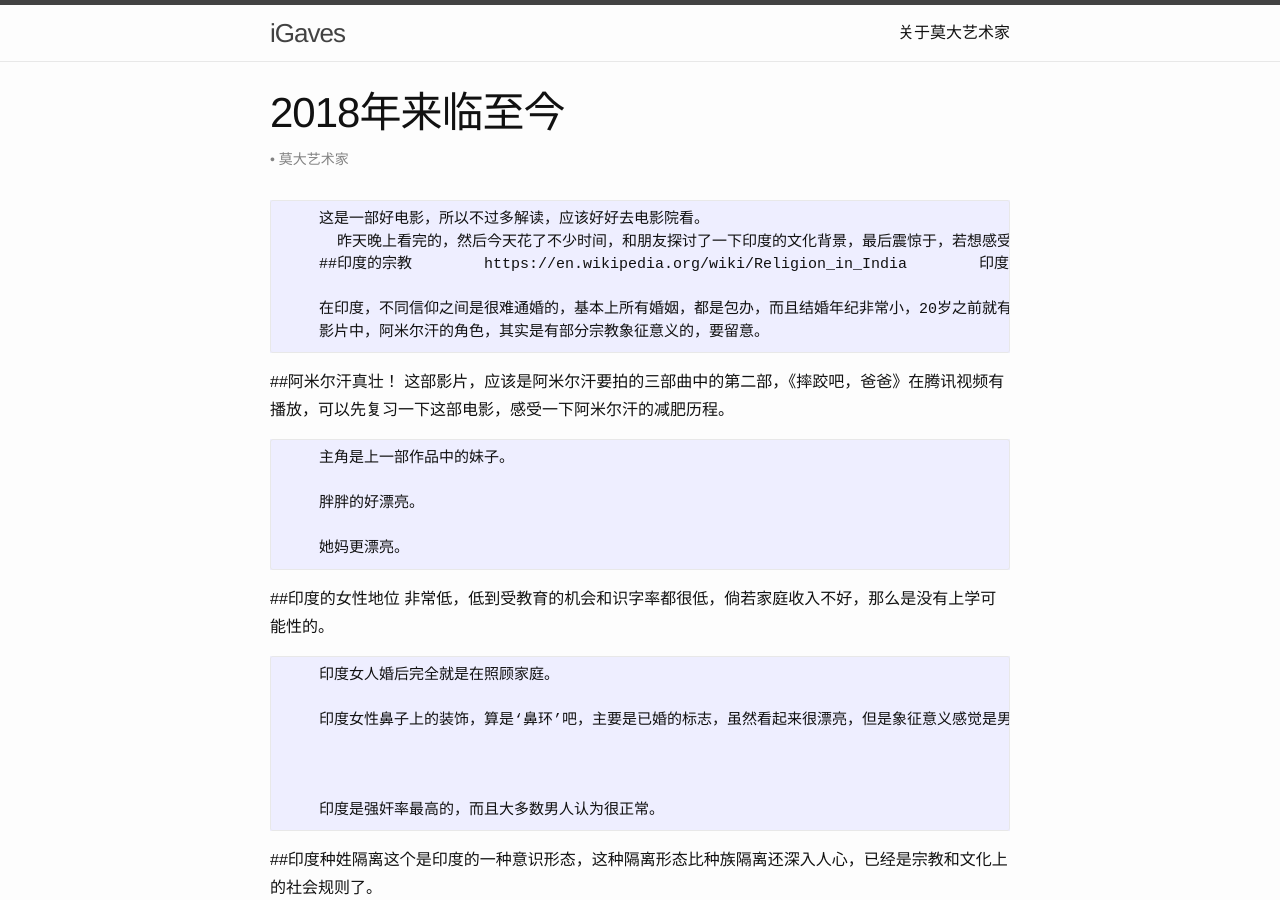
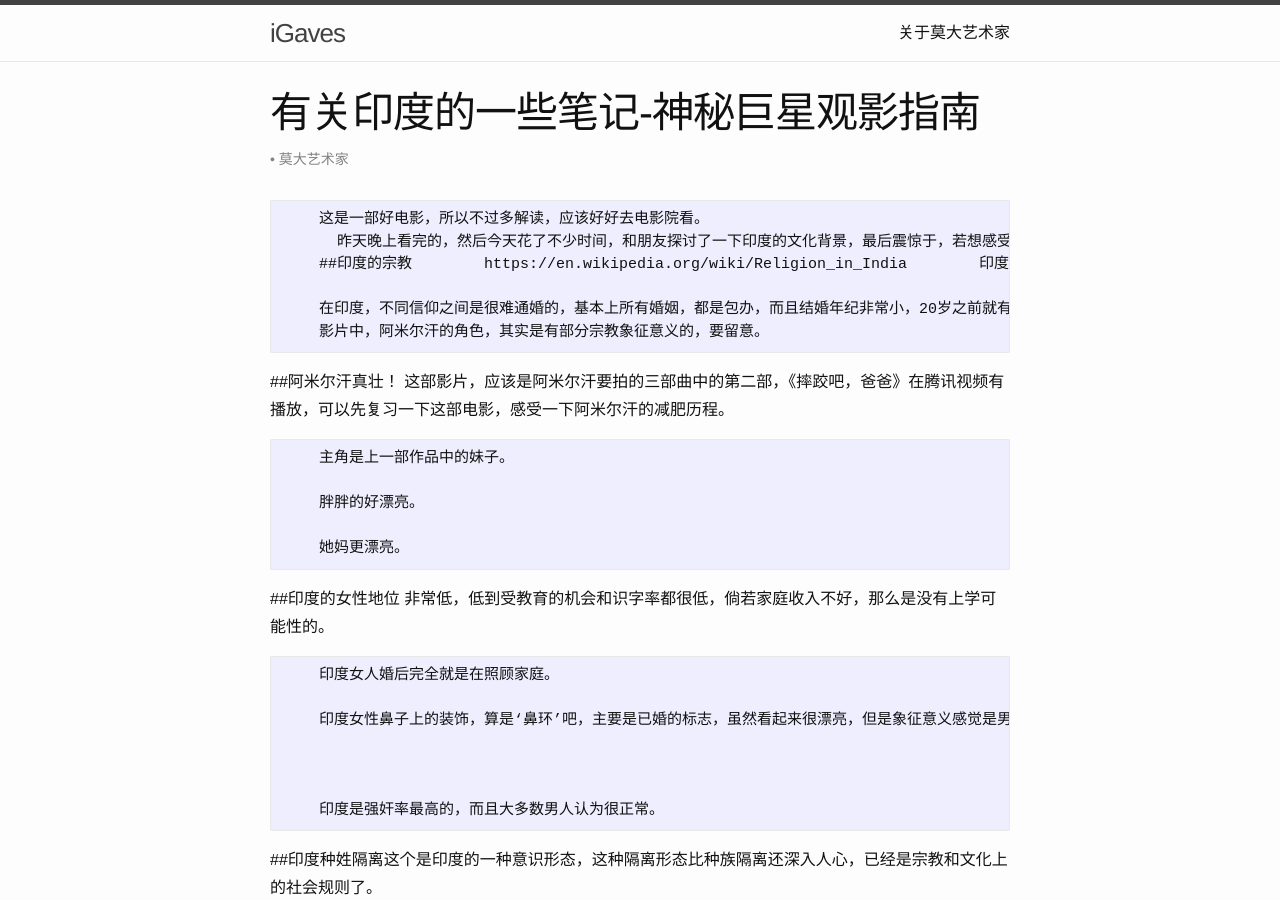
Before and after one commit to igaves/b, a Jekyll site: the page built from _posts/movies/2018-01-22-secret-start.markdown, in a window 1280 px wide and 900 px high. Built offline with Jekyll 4.4.1, drawn with Linux system fonts in a browser that asks for light colours.

Commit message:
添加文章

```diff
--- a/_posts/movies/2018-01-22-secret-start.markdown
+++ b/_posts/movies/2018-01-22-secret-start.markdown
@@ -1,6 +1,6 @@
 ---
 layout: post
-title:  2018年来临至今
+title:  有关印度的一些笔记-神秘巨星观影指南
 date:   2018-01-22 00:21:30 +0800
 categories: movie
 author: 莫大艺术家
```
